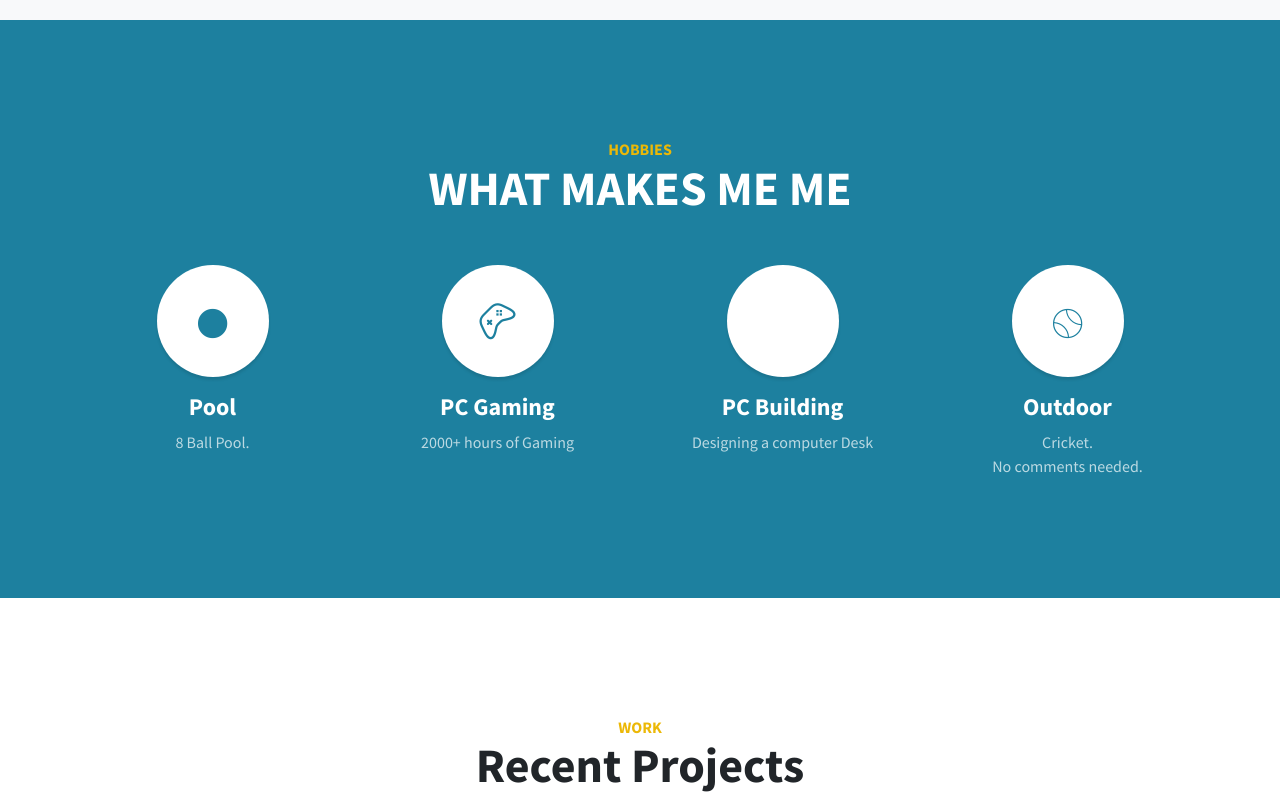
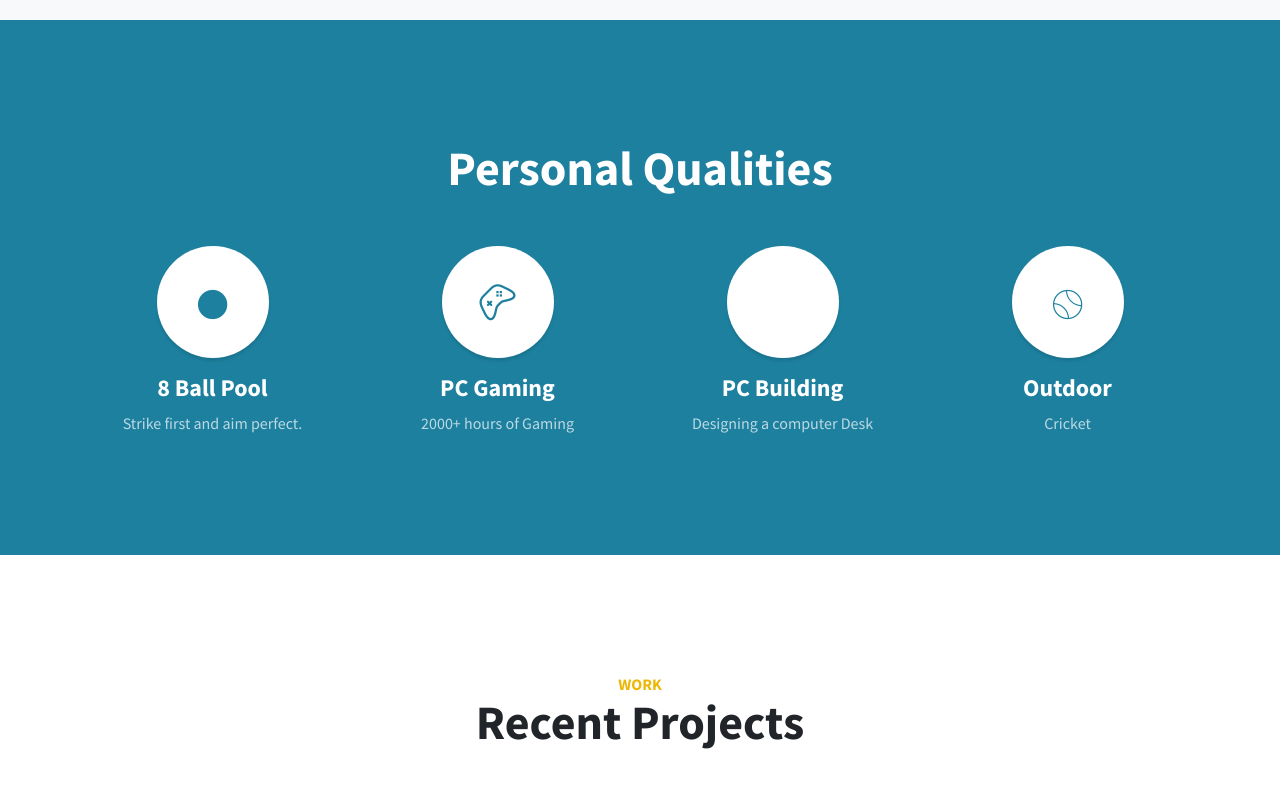
Before and after one commit to rahulreddy3/rahulreddy3.github.io, a plain HTML site: page index.html in a window 1280 px wide. Shown: the part 1300-2094 px from the top of the page. Drawn offline with nearby package versions, Linux system fonts and the light colour scheme; files whose address does not match are found by name.

Commit message:
almost done

```diff
--- a/index.html
+++ b/index.html
@@ -50,25 +50,24 @@
     <section id="hobbies" class="content-section bg-primary text-white text-center">
         <div class="container">
             <div class="content-section-heading">
-                <h3 class="text-secondary mb-0"><strong>Hobbies</strong></h3>
-                <h2 class="mb-5"><strong>WHAT MAKES ME ME</strong></h2>
+                <h2 class="mb-5"><strong>Personal Qualities</strong></h2>
             </div>
             <div class="row">
                 <div class="col-md-6 col-lg-3 mb-5 mb-lg-0"><span class="mx-auto service-icon rounded-circle mb-3"><i class="icon ion-record"></i></span>
-                    <h4><strong>Pool</strong></h4>
-                    <p class="mb-0 text-faded">8 Ball Pool.</p>
+                    <h4><strong>8 Ball Pool</strong></h4>
+                    <p class="mb-0 text-faded">Strike first and aim perfect.</p>
                 </div>
                 <div class="col-md-6 col-lg-3 mb-5 mb-lg-0"><span class="mx-auto service-icon rounded-circle mb-3"><i class="icon-game-controller"></i></span>
                     <h4><strong>PC Gaming</strong></h4>
                     <p class="mb-0 text-faded">2000+ hours of Gaming</p>
                 </div>
-                <div class="col-md-6 col-lg-3 mb-5 mb-lg-0"><span class="mx-auto service-icon rounded-circle mb-3"><i class="material-icons"></i></span>
+                <div class="col-md-6 col-lg-3 mb-5 mb-lg-0"><span class="mx-auto service-icon rounded-circle mb-3"><i class="material-icons computer"></i></span>
                     <h4><strong>PC Building</strong></h4>
                     <p class="mb-0 text-faded">Designing a computer Desk</p>
                 </div>
                 <div class="col-md-6 col-lg-3 mb-5 mb-lg-0"><span class="mx-auto service-icon rounded-circle mb-3"><i class="fa icon ion-ios-tennisball-outline"></i></span>
                     <h4><strong>Outdoor</strong></h4>
-                    <p class="mb-0 text-faded"><span>Cricket. <br>No comments needed.</span></p>
+                    <p class="mb-0 text-faded"><span>Cricket</span></p>
                 </div>
             </div>
         </div>
```
Also changed, not shown: 2 other files.
